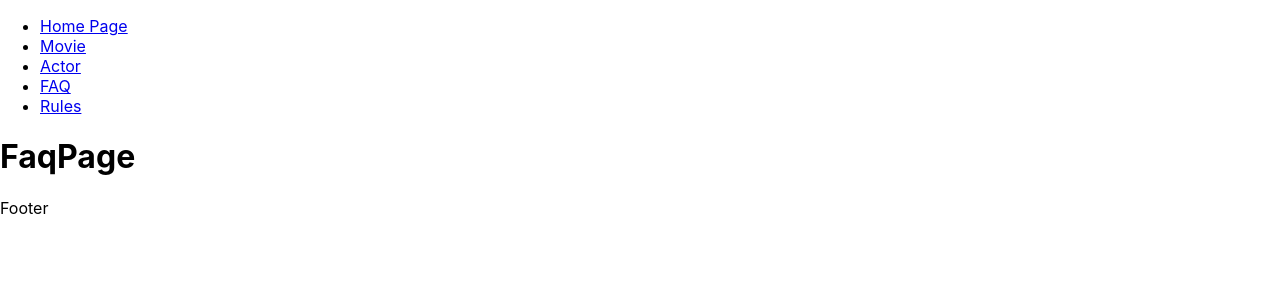
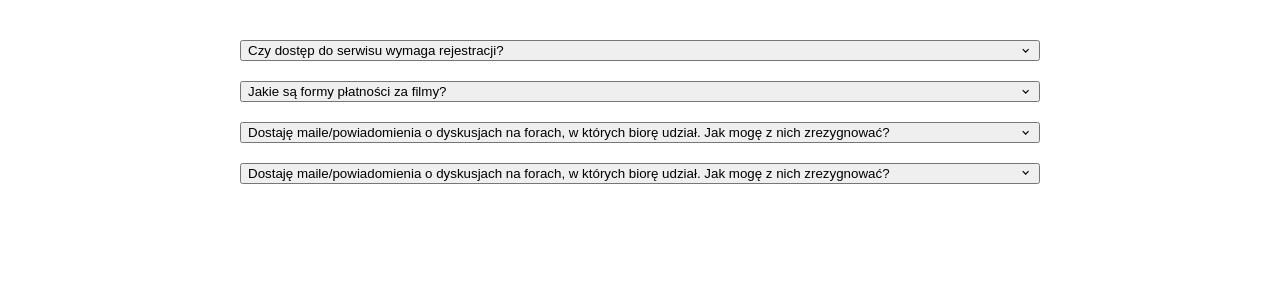
Before and after one commit to PanDamko/tmdbapp, a React (Create React App) app: page /faqpage in a window 1280 px wide. Shown: the top 300 px of the page. Built offline with nearby package versions, Linux system fonts and the light colour scheme.

Commit message:
dodana strona faq

```diff
--- a/src/pages/FaqPage.js
+++ b/src/pages/FaqPage.js
@@ -1,14 +1,71 @@
-import React from 'react'
-import MainTemplates from '../templetaes/MainTemplates'
+import React from 'react';
+import { Box, Accordion, AccordionItem, AccordionButton, AccordionPanel, AccordionIcon } from '@chakra-ui/react';
+
 const FaqPage = () => {
   return (
-    <div>
-    <MainTemplates>
+    <Box py="20" maxW="800px" mx="auto">
+      <Accordion allowToggle>
+        <AccordionItem>
+          <h2>
+            <AccordionButton>
+              <Box flex="1" textAlign="left">
+                Czy dostęp do serwisu wymaga rejestracji?
+              </Box>
+              <AccordionIcon />
+            </AccordionButton>
+          </h2>
+          <AccordionPanel pb="4">
+            Tak, nasz serwis jest dostępny tylko dla zarejestrowanych użytkowników.
+          </AccordionPanel>
+        </AccordionItem>
 
-     <h1> FaqPage</h1>
-    </MainTemplates>
-  </div>
-  )
-}
+        <AccordionItem>
+          <h2>
+            <AccordionButton>
+              <Box flex="1" textAlign="left">
+                Jakie są formy płatności za filmy?
+              </Box>
+              <AccordionIcon />
+            </AccordionButton>
+          </h2>
+          <AccordionPanel pb="4">
+            Obecnie akceptujemy płatności za filmy wyłącznie kryptowalutami oraz BLIKiem.
+          </AccordionPanel>
+        </AccordionItem>
 
-export default FaqPage
+        <AccordionItem>
+          <h2>
+            <AccordionButton>
+              <Box flex="1" textAlign="left">
+                  Dostaję maile/powiadomienia o dyskusjach na forach, w których biorę udział. Jak mogę z nich zrezygnować?
+              </Box>
+              <AccordionIcon />
+            </AccordionButton>
+          </h2>
+          <AccordionPanel pb="4">
+          W swoim profilu wejdź w zakładkę "Obserwuję", a potem wciśnij przycisk "Ustawienia obserwowanych".
+          Na tej stronie będziesz mógł dokładnie wybrać, jakie powiadomienia i jaką drogą chcesz od nas otrzymywać.
+          </AccordionPanel>
+        </AccordionItem>
+
+         <AccordionItem>
+          <h2>
+            <AccordionButton>
+              <Box flex="1" textAlign="left">
+                  Dostaję maile/powiadomienia o dyskusjach na forach, w których biorę udział. Jak mogę z nich zrezygnować?
+              </Box>
+              <AccordionIcon />
+            </AccordionButton>
+          </h2>
+          <AccordionPanel pb="4">
+          W swoim profilu wejdź w zakładkę "Obserwuję", a potem wciśnij przycisk "Ustawienia obserwowanych".
+          Na tej stronie będziesz mógł dokładnie wybrać, jakie powiadomienia i jaką drogą chcesz od nas otrzymywać.
+          </AccordionPanel>
+        </AccordionItem>
+        {/* Dodaj więcej pytań i odpowiedzi jako kolejne elementy AccordionItem */}
+      </Accordion>
+    </Box>
+  );
+};
+
+export default FaqPage;
```
